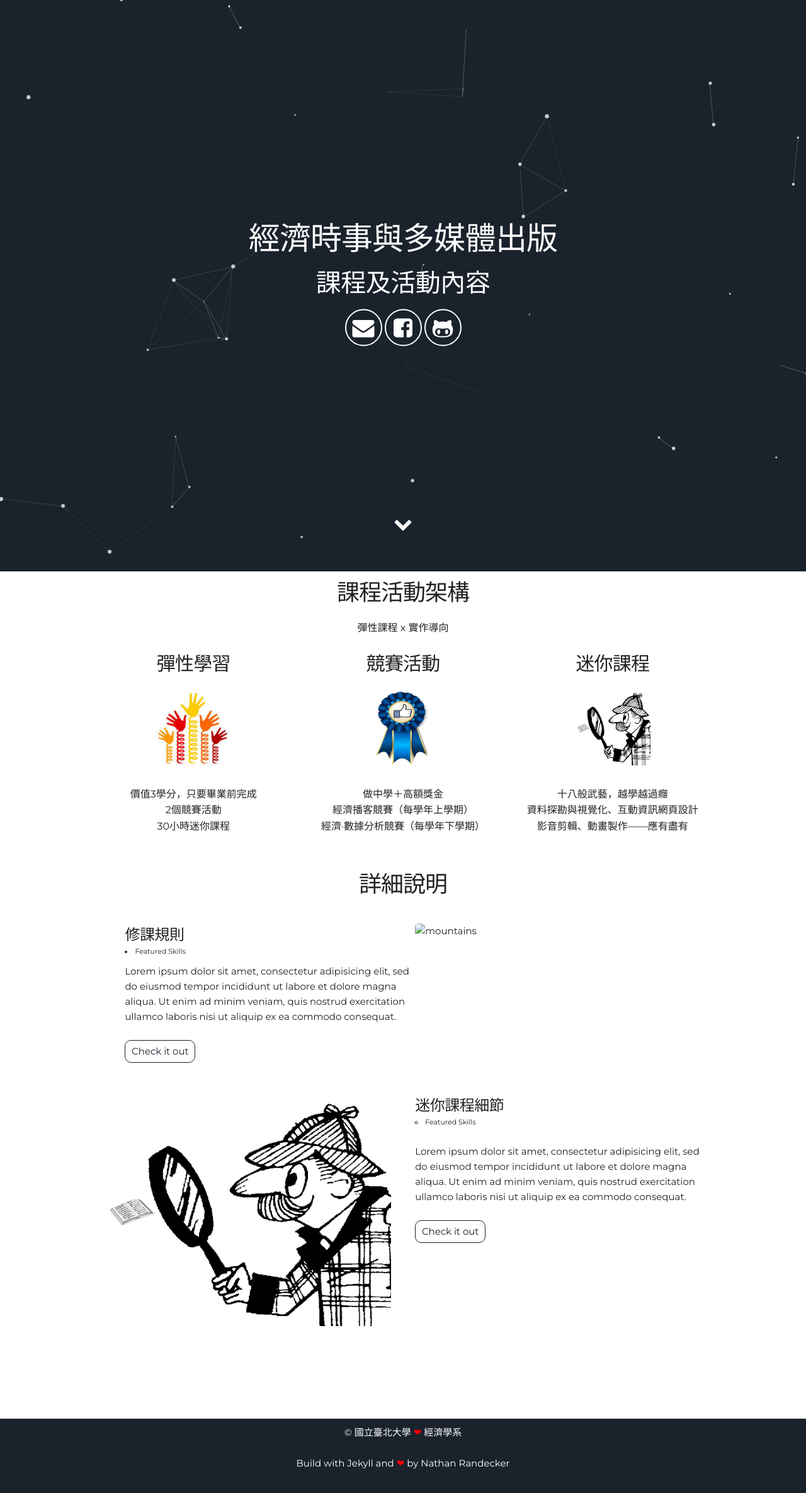
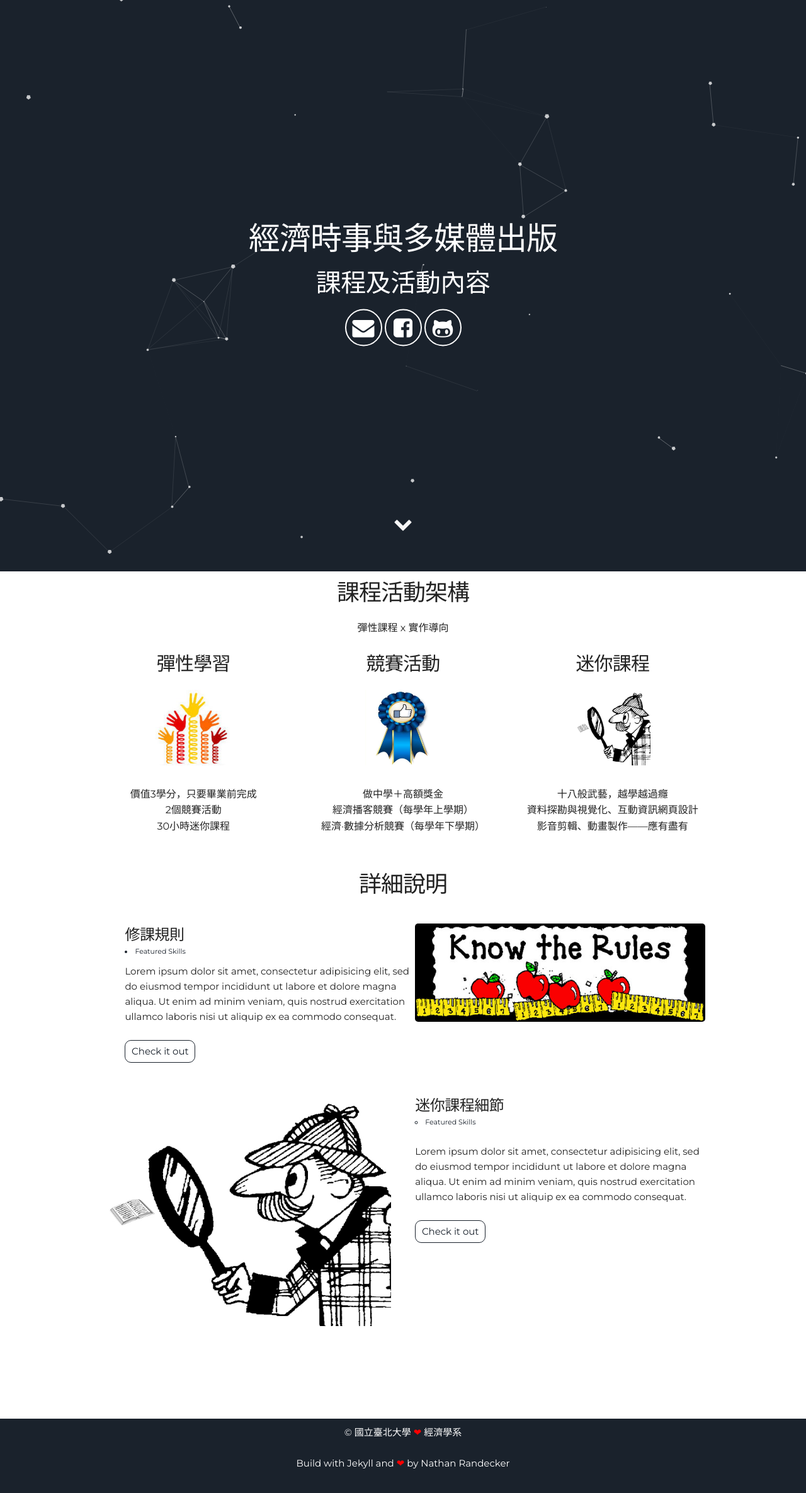
Before and after one commit to changmengchin/Multimedia-Publication-of-Economic-Issues, a Jekyll site: the page built from index.html, in a window 1280 px wide. Shown: the whole page at 63% size. Built offline with Jekyll 4.4.1, drawn with Linux system fonts in a browser that asks for light colours.

Commit message:
更新詳細內容圖示

```diff
--- a/_includes/projects.html
+++ b/_includes/projects.html
@@ -4,7 +4,7 @@
   </div>
   <div class="row user-projects">
     <div class="six columns images">
-      <img alt="mountains" src="{{ "/src/img/minicourse.jpg" | prepend: site.baseurl }}" />
+      <img alt="mountains" src="{{ "/assets/img/rules.jpg" | prepend: site.baseurl }}" />
     </div>
     <div class="six columns">
       <h5> 修課規則 </h5>
```
Also changed, not shown: assets/img/rules.jpg (added).
